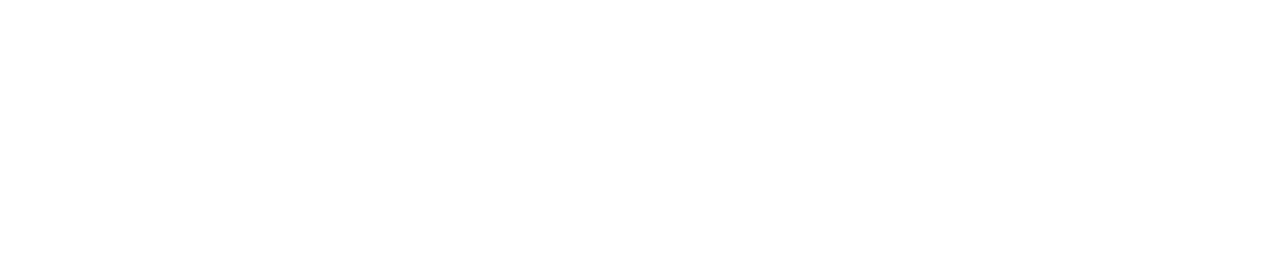
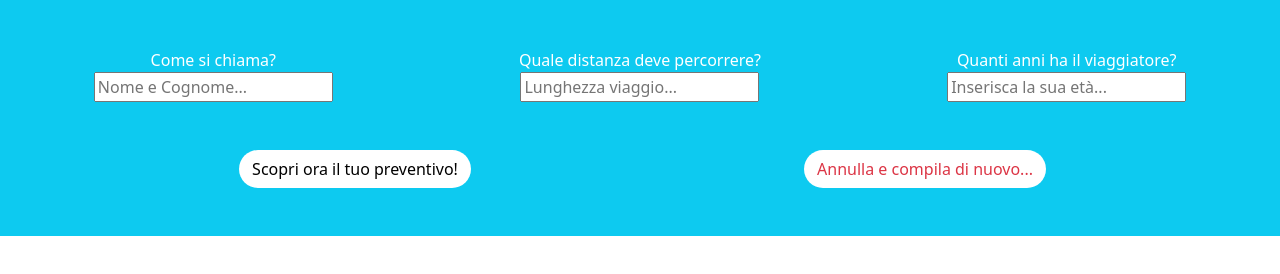
Before and after one commit to simonebonifazi/js-biglietto-treno-form, a plain HTML site: page index.html in a window 1280 px wide. Drawn offline with nearby package versions, Linux system fonts and the light colour scheme.

Commit message:
added-mark-up

```diff
--- a/index.html
+++ b/index.html
@@ -19,6 +19,36 @@
 </head>
 
 <body>
+    <main class="bg-info">
+        <div class="container-fluid py-5">
+            <div class="row text-white">
+                <div class="col-4 text-center">
+                    <label for="name-and-surname" class="d-block"> Come si chiama? </label>
+                    <input type="text" id="name-and-surname" placeholder="Nome e Cognome...">
+                </div>
+                <div class="col-4 text-center">
+                    <label for="kms"> Quale distanza deve percorrere?</label>
+                    <input type="number" id="kms" placeholder="Lunghezza viaggio...">
+                </div>
+                <div class="col-4 text-center">
+                    <label for="user-age"> Quanti anni ha il viaggiatore? </label>
+                    <input type="number" id="user-age" placeholder="Inserisca la sua età...">
+                </div>
+            </div>
+        </div>
+        <div class="container pb-5">
+
+            <div class="row">
+                <div class="col-6 text-center">
+                    <button class="btn rounded-pill bg-white text-black"> Scopri ora il tuo preventivo!</button>
+                </div>
+                <div class="col-6 text-center">
+                    <button class="btn rounded-pill bg-white text-danger"> Annulla e compila di nuovo...</button>
+                </div>
+            </div>
+        </div>
+    </main>
+    <!-- javascript -->
     <script src="js/script.js"></script>
 </body>
 
```
Also changed, not shown: js/script.js (+12 -0 lines).
